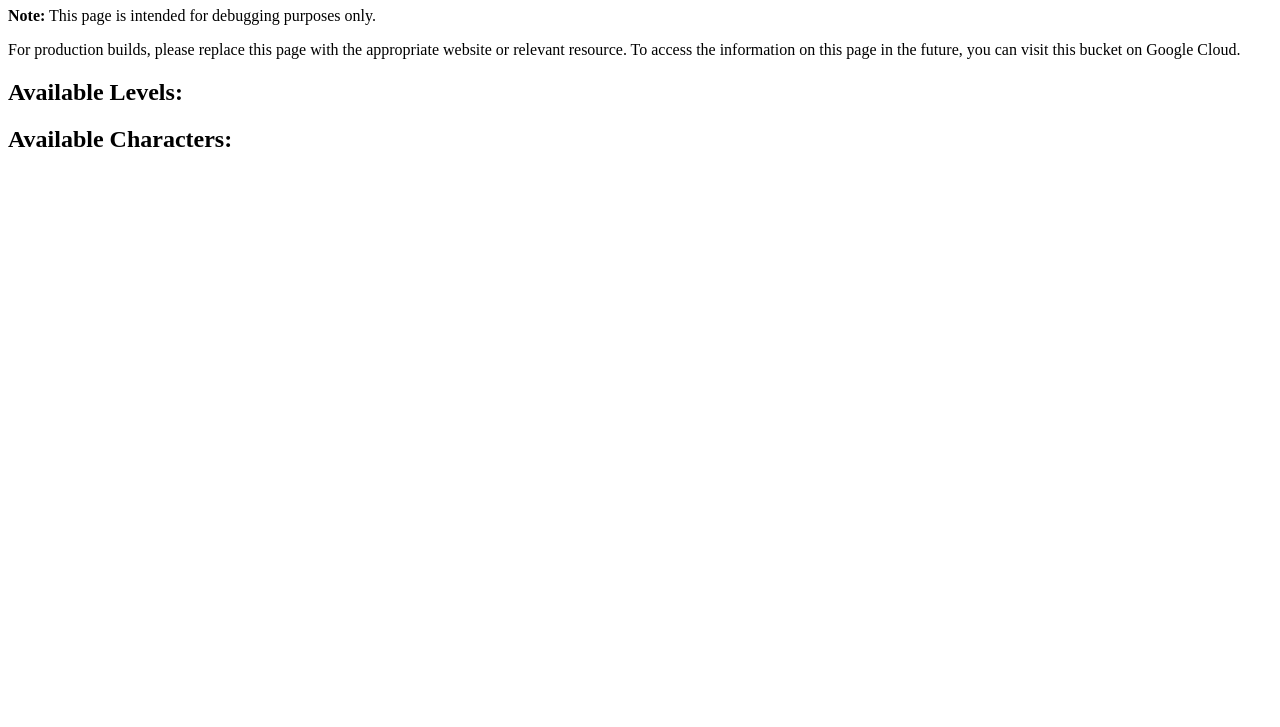
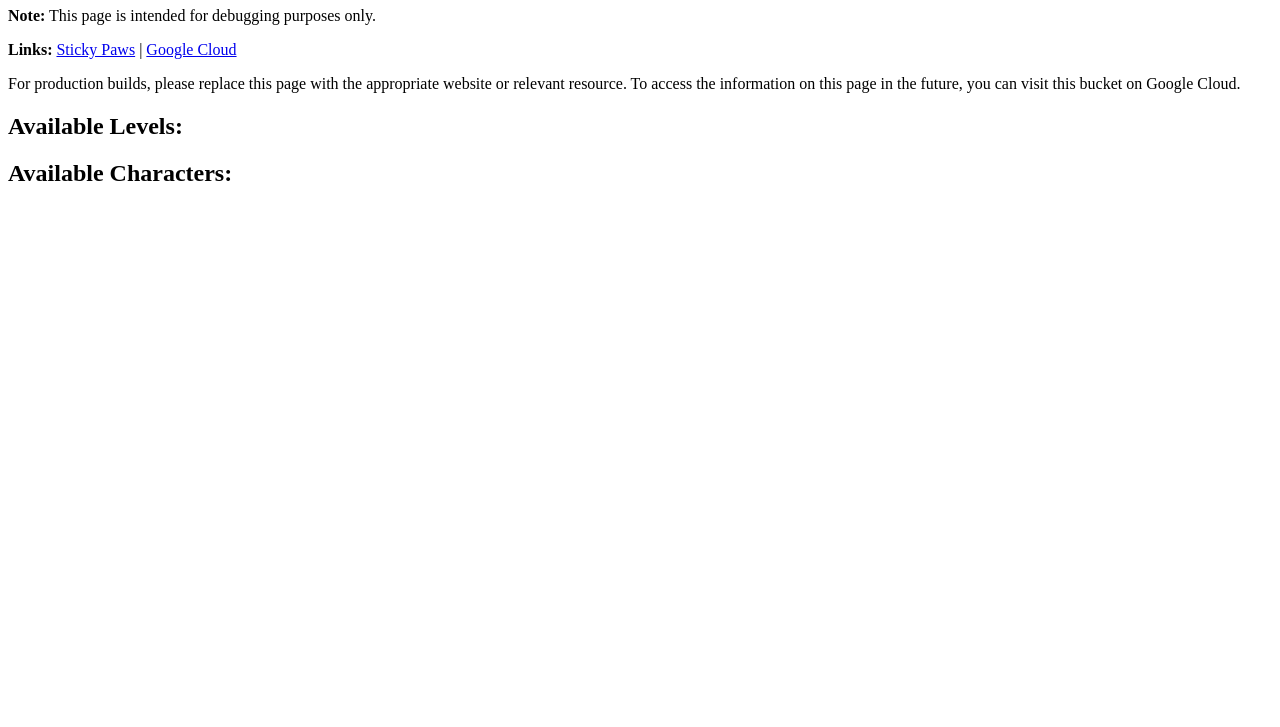
Before and after one commit to AnalogCyan/Sticky-Paws-Server, a plain HTML site: page static/index.html in a window 1280 px wide. Shown: the part 73-800 px from the top of the page. Drawn offline with Linux system fonts and the light colour scheme; no server answers.

Commit message:
Add links to webpage.

```diff
--- a/static/index.html
+++ b/static/index.html
@@ -9,6 +9,11 @@
     <h1>Sticky Paws Bucket</h1>
     <p>
       <strong>Note:</strong> This page is intended for debugging purposes only.
+    </p>
+    <p>
+      <strong>Links:</strong>
+      <a href="https://www.jonnil.games/sticky-paws">Sticky Paws</a> |
+      <a href="https://cloud.google.com/">Google Cloud</a>
     </p>
     <p>
       For production builds, please replace this page with the appropriate
```
